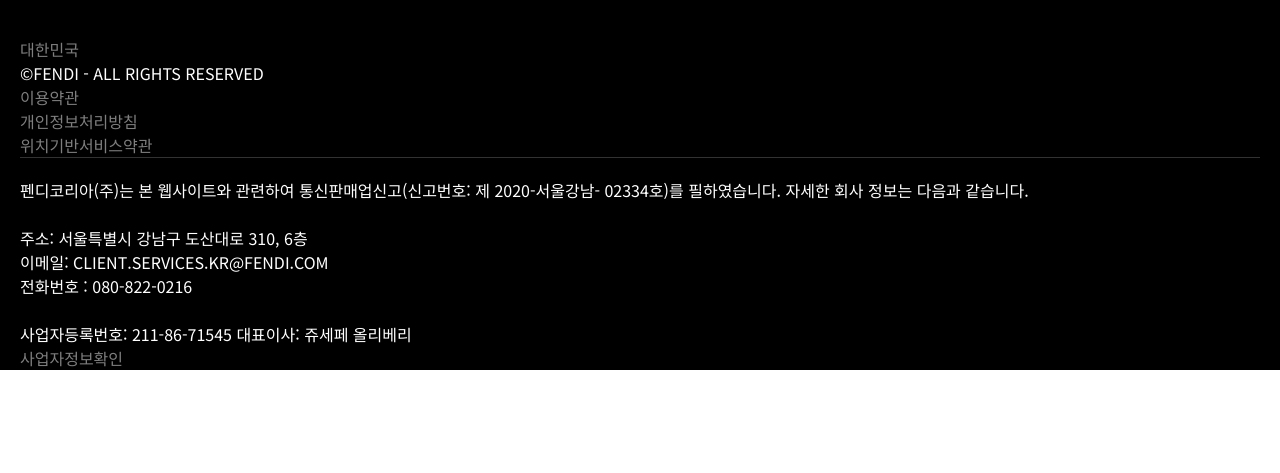
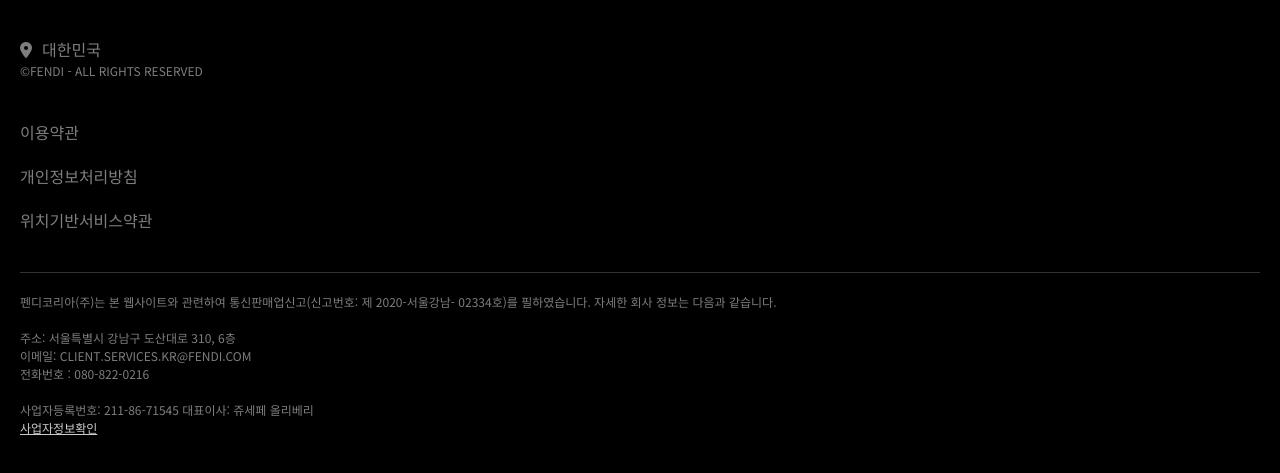
Before and after one commit to orimoon/zara-mobile, a plain HTML site: page index.html in a window 1280 px wide. Shown: the part 6558-7031 px from the top of the page. Before the commit the page ends 6928 px from the top, so only its background shows below. Drawn offline with nearby package versions, Linux system fonts and the light colour scheme.

Commit message:
함유정

```diff
--- a/dist/css/comm.css
+++ b/dist/css/comm.css
@@ -309,6 +309,17 @@ legend {
   display: flex;
 }
 #header .header-right-icons .btn-g:before {
+  font-family: "Line Awesome Free";
+}
+#header .header-right-icons .btn-shopping::before {
+  font-size: 24px;
+  content: "\f290";
+  font-weight: 900;
+}
+#header .header-right-icons {
+  display: flex;
+}
+#header .header-right-icons .btn-g:before {
   font-size: 24px;
   font-family: "Line Awesome Free";
 }
@@ -423,7 +434,7 @@ legend {
 }
 
 .footer-inner {
-  margin-top: 60px;
+  margin-top: 100px;
   color: white;
 }
 .footer-inner a {
@@ -497,6 +508,39 @@ legend {
 .footer-sns li {
   margin-right: 15px;
   font-size: 24px;
+}
+
+.footer-nation-wrap {
+  cursor: pointer;
+}
+.footer-nation-wrap a::before {
+  content: "\f3c5";
+  font-weight: 900;
+  font-family: "Font Awesome 6 free";
+  margin-right: 10px;
+}
+
+.foot-copyright {
+  color: #7e7e7e;
+  font-size: 12px;
+  margin-bottom: 40px;
+}
+
+.footer-terms-col {
+  margin-bottom: 40px;
+}
+.footer-terms-col li {
+  margin: 0 0 20px 0;
+}
+
+.footer-korean-legal {
+  color: #7e7e7e;
+  padding-bottom: 40px;
+  font-size: 12px;
+}
+.footer-korean-legal a {
+  text-decoration: underline;
+  color: #cccccc;
 }
 
 .video-wrap {
--- a/dist/scss/comm.scss
+++ b/dist/scss/comm.scss
@@ -124,8 +124,8 @@
   border-radius: 1px;
   z-index: 1;
   transform-origin: 4px 0px;
-    transition: transform 0.5s cubic-bezier(0.77, 0.2, 0.05, 1), background 0.5s cubic-bezier(0.77, 0.2, 0.05, 1),
-        opacity 0.55s ease;
+  transition: transform 0.5s cubic-bezier(0.77, 0.2, 0.05, 1),
+    background 0.5s cubic-bezier(0.77, 0.2, 0.05, 1), opacity 0.55s ease;
 }
 
 #menuToggle span:first-child {
@@ -195,11 +195,6 @@
 }
 .footer-inner {
   margin-top: 100px;
-    color: white;
-    a {
-        color: #7e7e7e;
-    }
-    margin-top: 60px;
   color: white;
   a {
     color: #7e7e7e;
@@ -280,4 +275,39 @@
   }
 }
 
+// 국가선택
+
+.footer-nation-wrap {
+  cursor: pointer;
+  a::before {
+    content: "\f3c5";
+    font-weight: 900;
+    font-family: "Font Awesome 6 free";
+    margin-right: 10px;
+  }
+}
+
+.foot-copyright {
+  color: #7e7e7e;
+  font-size: 12px;
+  margin-bottom: 40px;
+}
+
+.footer-terms-col {
+  margin-bottom: 40px;
+  li {
+    margin: 0 0 20px 0;
+  }
+}
+
+.footer-korean-legal {
+  color: #7e7e7e;
+  padding-bottom: 40px;
+  font-size: 12px;
+  a {
+    text-decoration: underline;
+    color: #cccccc;
+  }
+}
+
 @import "main", "contents", "fashionhis", "item-lst", "item-detail";
```
Also changed, not shown: index.html (+20 -43 lines), dist/scss/_main.scss (indentation only), 1 other file. Lines whose indentation alone changed are shown as unchanged.
